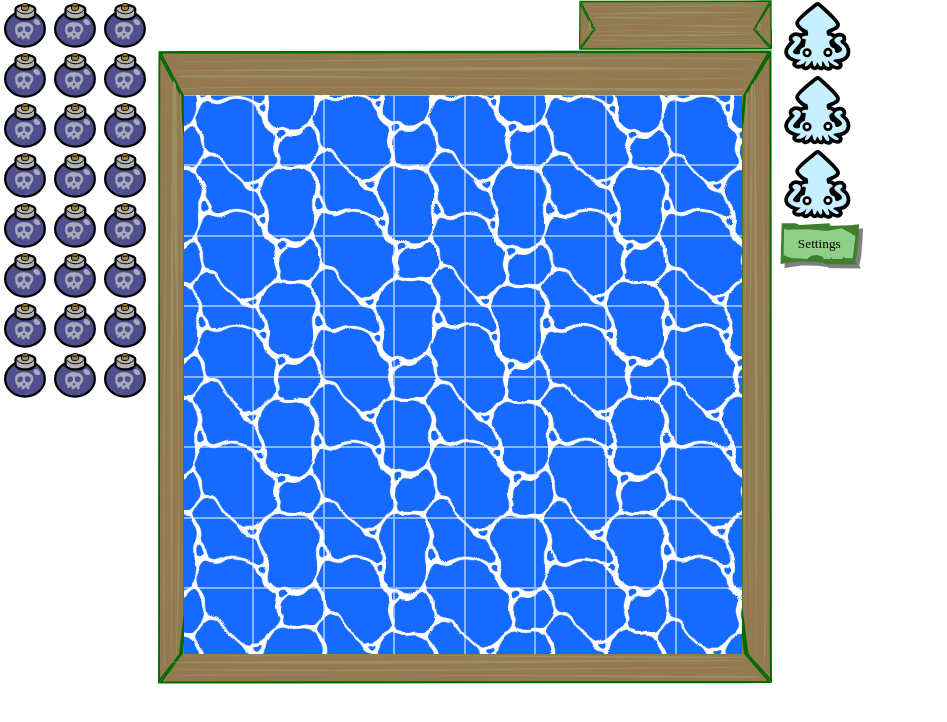
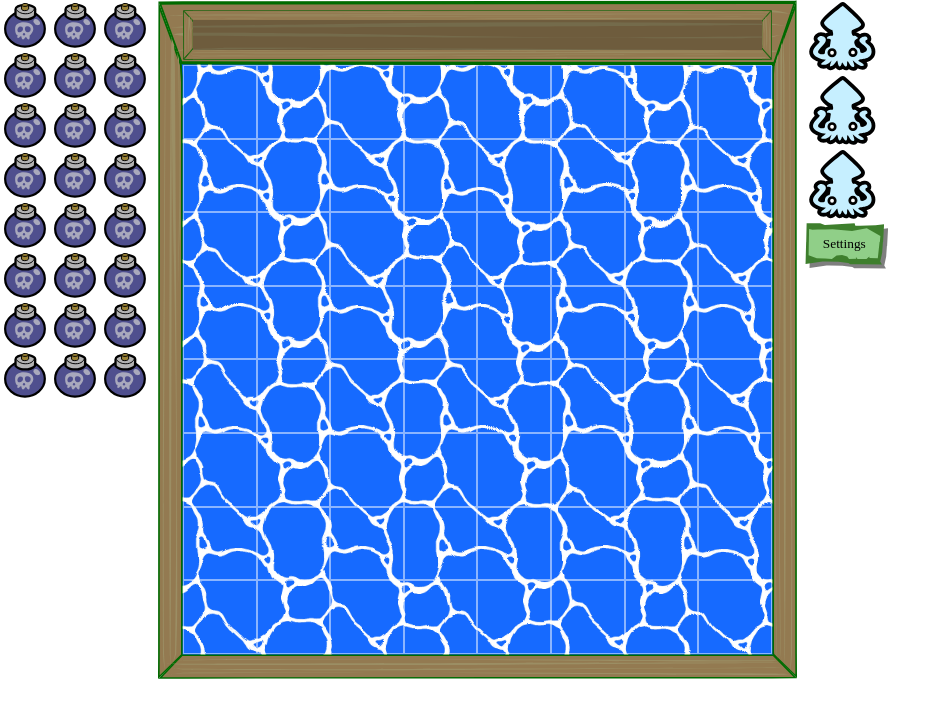
Before and after one commit to Merk42/sploosh-kaboom, a Vue app: page / in a window 1280 px wide. Shown: the top 722 px of the page, without its empty margins (0-947 px from the left). Built offline with nearby package versions, Linux system fonts and the light colour scheme; a web font is replaced by a local one.

Commit message:
more tweaking of board layout

```diff
--- a/src/App.vue
+++ b/src/App.vue
@@ -251,9 +251,7 @@ function showSquids() {
       <AmmoDisplay :total="defaultAmmo" :remaining="ammo" />
     </div>
     <div id="gameboard">
-      <div id="highscore">
-        <p :class="{ 'none': !highscore }" :aria-hidden="!highscore">High Score: <span>{{ highscore }}</span></p>
-      </div>
+
       <div id="container" style="position: relative;">
         <div class="board" :class="{ 'gameover': gameover }">
           <template v-for="y in boardSize" :key="y">
@@ -266,6 +264,9 @@ function showSquids() {
           <SquidHints :displays="displays" />
         </div>
         <WaterRipples :animate="config.animate" />
+        <div id="highscore">
+          <p :class="{ 'none': !highscore }" :aria-hidden="!highscore">High Score: <span>{{ highscore }}</span></p>
+        </div>
       </div>
     </div>
     <div id="sq">
@@ -293,10 +294,15 @@ function showSquids() {
   font-size: 1.25rem;
   border-image-source: url('/frame.svg');
   border-image-slice: 90 70 70 70;
-  border-image-width: 45px 30px 30px 26px;
+  border-image-width: 10px 10px 10px 10px;
   padding: .5rem 1.5rem;
   color: #FFF;
   display: inline-block;
+  background-color: rgba(0, 0, 0, .25);
+  z-index: 1;
+  grid-area: 1 / 1;
+  pointer-events: none;
+  transform: translateY(-110%);
 }
 
 #highscore .none {
@@ -327,25 +333,26 @@ function showSquids() {
 
   .board,
   #container {
-    max-height: calc(100dvh - calc(var(--_border)*2) - var(--_highscoreheight));
+    max-height: calc(100dvh - var(--_bordertop) - var(--_borderelse))
   }
 }
 
 #container {
-  --_border: 45px 25px 25px 25px;
+  --_bordertop: 65px;
+  --_borderelse: 25px;
   display: grid;
   aspect-ratio: 1;
-  margin: var(--_border)
+  margin: var(--_bordertop) var(--_borderelse) var(--_borderelse) var(--_borderelse)
 }
 
 #container::after {
   content: "";
   display: block;
   position: absolute;
-  inset: -45px -25px -25px -25px;
+  inset: calc(var(--_bordertop) * -1) calc(var(--_borderelse) * -1) calc(var(--_borderelse) * -1) calc(var(--_borderelse) * -1);
   border-image-source: url('/frame.svg');
-  border-image-slice: 90 70 70 70;
-  border-image-width: 45px 30px 30px 26px;
+  border-image-slice: 100 75 85 75;
+  border-image-width: var(--_bordertop) var(--_borderelse) var(--_borderelse) var(--_borderelse);
   border-image-repeat: stretch;
   z-index: 0;
   pointer-events: none;
```
